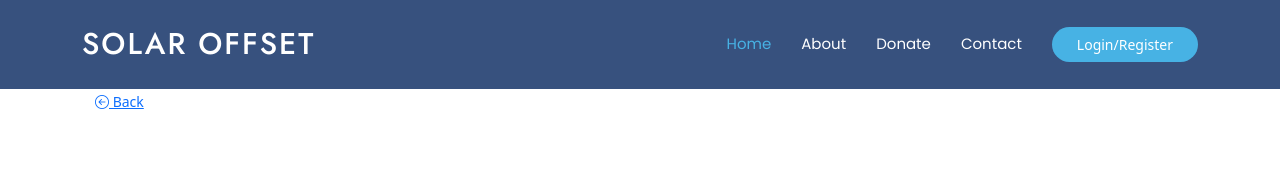
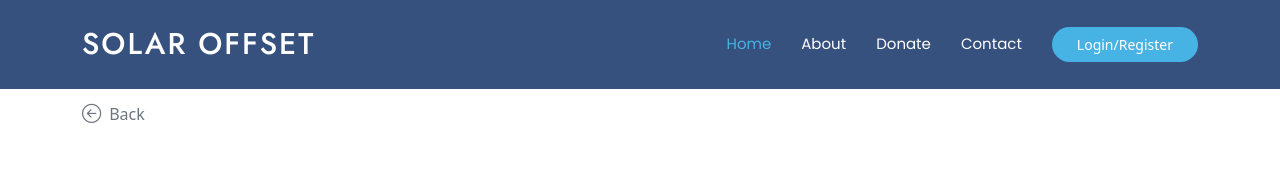
Before and after one commit to mahesh13sankarie/solar-offset-project, a React (Vite) app in the folder client/: page /Payment/1/1 in a window 1280 px wide. Shown: the top 179 px of the page. Built offline with nearby package versions, Linux system fonts and the light colour scheme; no server answers; what @react-pdf/renderer would draw is missing.

Commit message:
fix: updated format of back button

```diff
--- a/client/src/components/LandingPage/Payment.jsx
+++ b/client/src/components/LandingPage/Payment.jsx
@@ -1,10 +1,10 @@
 import React, { useEffect, useState } from "react";
-import { Link, useParams, useLocation } from "react-router-dom";
+import { Link, useParams } from "react-router-dom";
 import Navbar from "./Navbar.jsx";
 import { useAuth } from "../../context/AuthContext";
 import axios from "axios";
-import {PDFDownloadLink} from "@react-pdf/renderer";
-import {PaymentInvoice} from "../Report/Invoice/Invoice.jsx";
+import { PDFDownloadLink } from "@react-pdf/renderer";
+import { PaymentInvoice } from "../Report/Invoice/Invoice.jsx";
 
 const Payment = () => {
     const [country, setCountry] = useState(null);
@@ -117,7 +117,7 @@ const Payment = () => {
                     headers: {
                         Authorization: `Bearer ${localStorage.getItem("authToken")}`,
                     },
-                }
+                },
             );
 
             // Payment successful
@@ -215,10 +215,12 @@ const Payment = () => {
             <Navbar />
             <section className="container mt-4">
                 {/* Back Button */}
-                <Link to={`/InstallationCost/${countryCode}`}>
-                    <button className="btn btn-link mb-3">
-                        <i className="bi bi-arrow-left-circle"></i> Back
-                    </button>
+                <Link to={`/InstallationCost/${countryCode}`}
+                      className="text-decoration-none d-inline-flex align-items-center gap-2 mb-4 mt-3"
+                      style={{ color: "#6c757d", fontWeight: "500", fontSize: "1rem" }}
+                >
+                    <i className="bi bi-arrow-left-circle" style={{ fontSize: "1.2rem" }}></i>
+                    <span>Back</span>
                 </Link>
 
                 {/* Main Content */}
@@ -524,7 +526,8 @@ const Payment = () => {
                                                         >
                                                             {({ loading }) =>
                                                                 loading ? "Preparing Invoice..." : <>
-                                                                    Download Invoice <i className="bi bi-printer px-2"></i>
+                                                                    Download Invoice <i
+                                                                    className="bi bi-printer px-2"></i>
                                                                 </>
                                                             }
                                                         </PDFDownloadLink>
```
